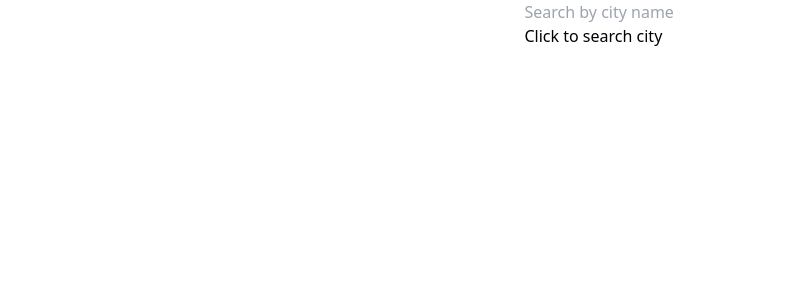
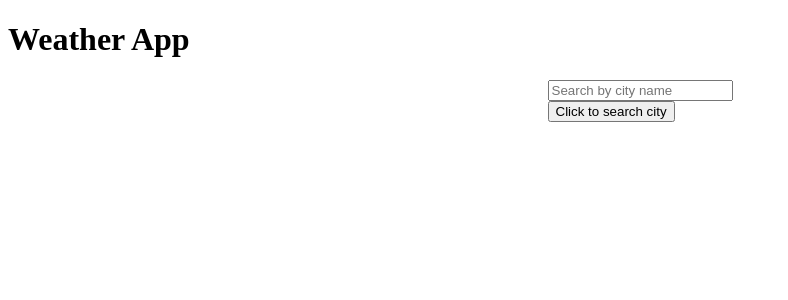
Before and after one commit to jking94/nx-weather-app, a Next.js app in the folder apps/weather-app-frontend/: page / in a window 1280 px wide. Shown: the top 300 px of the page, without its empty margins (0-788 px from the left). Built offline with nearby package versions, Linux system fonts and the light colour scheme.

Commit message:
disable tailwind styles and test out custom theme

```diff
--- a/apps/weather-app-frontend/src/app/components/search.tsx
+++ b/apps/weather-app-frontend/src/app/components/search.tsx
@@ -33,7 +33,7 @@ const Search: React.FC<SearchProps> = ({setCityWeatherData}) => {
                     return <div className='cursor-pointer m-2 border-2' onClick={() => {getCityWeatherData(city)}} key={city.lat}><b>City:</b> {city.name}, <b>Country:</b> {city.country}, <b>State:</b> {city.state} </div>
                 })}
             </div>
-            <button onClick={getCityGeoCoderData}>Click to search city</button>
+            <button className="big-primary text-tBase" onClick={getCityGeoCoderData}>Click to search city</button>
         </div>
   )
 }
--- a/apps/weather-app-frontend/src/app/global.css
+++ b/apps/weather-app-frontend/src/app/global.css
@@ -1,3 +1,12 @@
 @tailwind base;
 @tailwind components;
 @tailwind utilities;
+
+@layer bqse {
+  :root{
+    --color-primary: hsl(0, 0%, 0%);
+    --color-secondary: hsl(0, 0%, 50%);
+    --color-text-base: hsll(0, 0%, 100%);
+    --color-bg-promary: hsl(0, 0%, 100%);
+  }
+}
--- a/apps/weather-app-frontend/src/app/page.tsx
+++ b/apps/weather-app-frontend/src/app/page.tsx
@@ -8,6 +8,7 @@ export default function Index() {
 
   return (
     <>
+      <h1>Weather App</h1>
       <div className='flex justify-center'>
         <Search setCityWeatherData={setCityWeatherData} />
       </div>
--- a/apps/weather-app-frontend/tailwind.config.js
+++ b/apps/weather-app-frontend/tailwind.config.js
@@ -11,13 +11,24 @@
 
 /** @type {import('tailwindcss').Config} */
 module.exports = {
+  corePlugins: {
+    preflight: false
+  },
   content: [
     './{src,pages,components,app}/**/*.{ts,tsx,js,jsx,html}',
     '!./{src,pages,components,app}/**/*.{stories,spec}.{ts,tsx,js,jsx,html}',
     //     ...createGlobPatternsForDependencies(__dirname)
+    // "/src/app/**/*.{js,ts,jsx,tsx,mdx}"
   ],
   theme: {
-    extend: {},
+    extend: {
+      colors: {
+        primary: "var(--color-primary)",
+        secondary: "var(--color-secondary)",
+        bgPrimary: "var(--color-bg-primary)",
+        tBase: "var(--color-text-base)"
+      }
+    },
   },
   plugins: [],
 };
```
